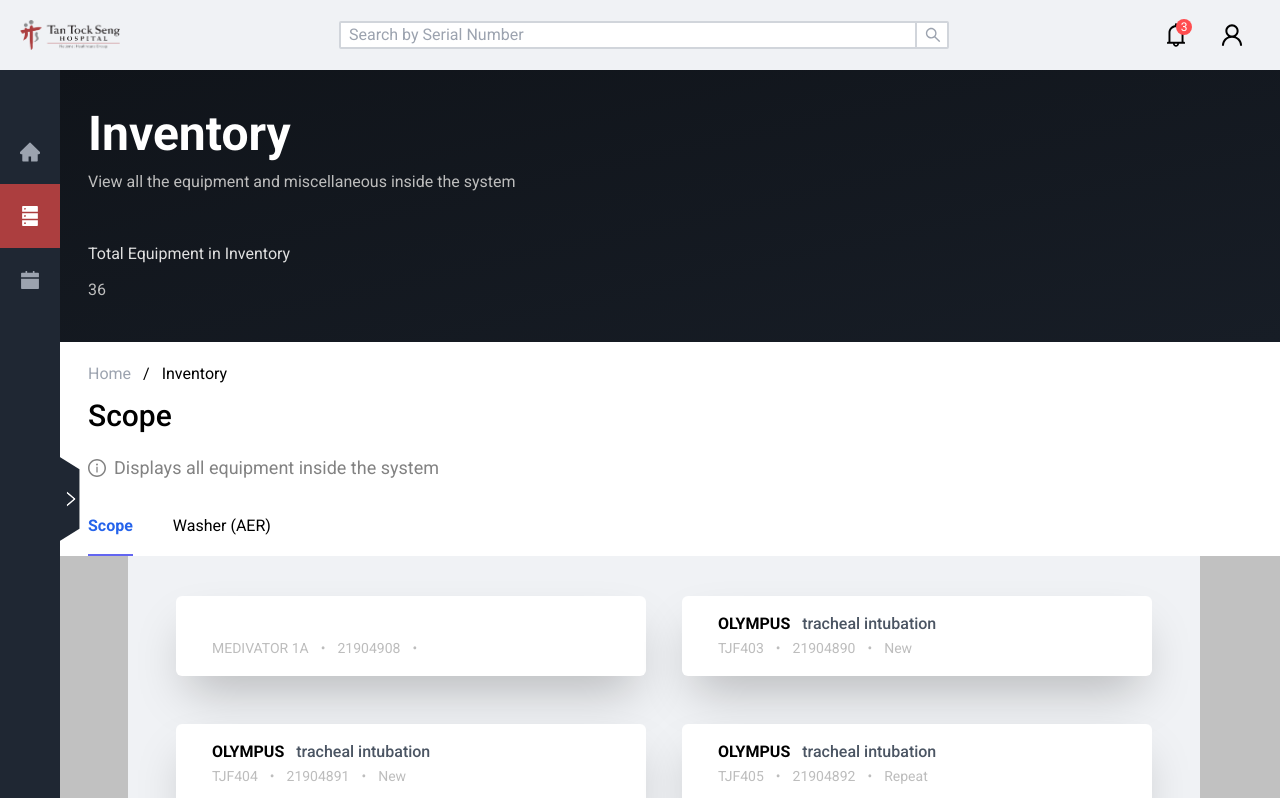
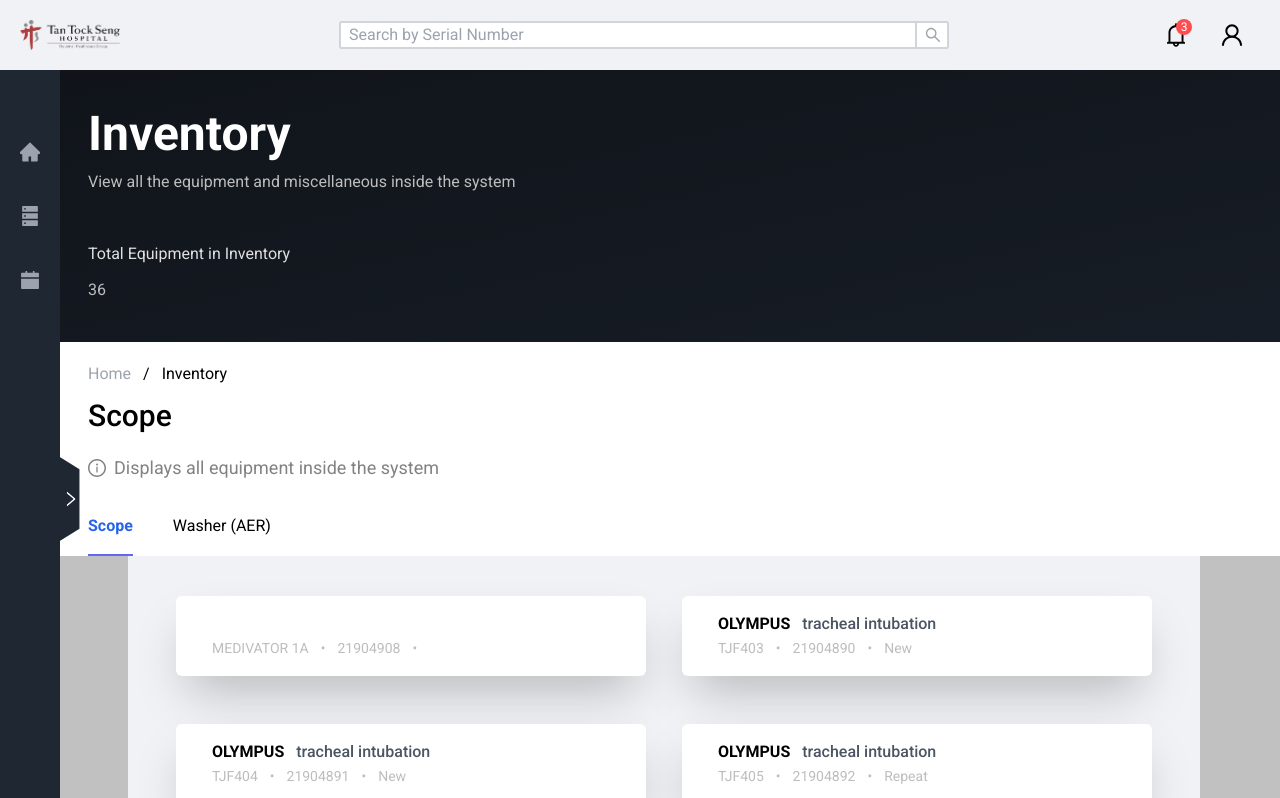
Before and after one commit to bran-donut/tts-ict2012, a Next.js app: page /inventory in a window 1280 px wide. Shown: the top 798 px of the page. Built offline with nearby package versions, Linux system fonts and the light colour scheme.

Commit message:
minor edit navbar

```diff
--- a/Constants.js
+++ b/Constants.js
@@ -9,7 +9,7 @@ export const navItems = [
   {
     icon: <DatabaseFilled className="text-xl leading-5" />,
     text: "Inventory",
-    link: "/inventory",
+    link: "",
     subItems: [
       {
         icon: <GoldFilled className="text-xl leading-5" />,
@@ -26,7 +26,7 @@ export const navItems = [
   {
     icon: <CalendarFilled className="text-xl leading-5" />,
     text: "Schedule",
-    link: "/schedule",
+    link: "",
     subItems: [
       {
         icon: <ScheduleFilled className="text-xl leading-5" />,
--- a/components/Navbar.js
+++ b/components/Navbar.js
@@ -54,7 +54,7 @@ export function NavItem({ className, link, icon, text, main = true, subItems = f
       >
         {subItems ?
           <>
-            <button className="flex items-center p-5 gap-5 flex-grow" onClick={toggleExpand}>
+            <button className="flex items-center p-5 gap-5 flex-grow" onClick={!closeAll ? toggleExpand : null}>
               <div className="inline-flex">{icon}</div>
               <span className={"truncate shrink-0 " + (main ? "uppercase font-bold" : "")}>{text}</span>
             </button>
```
